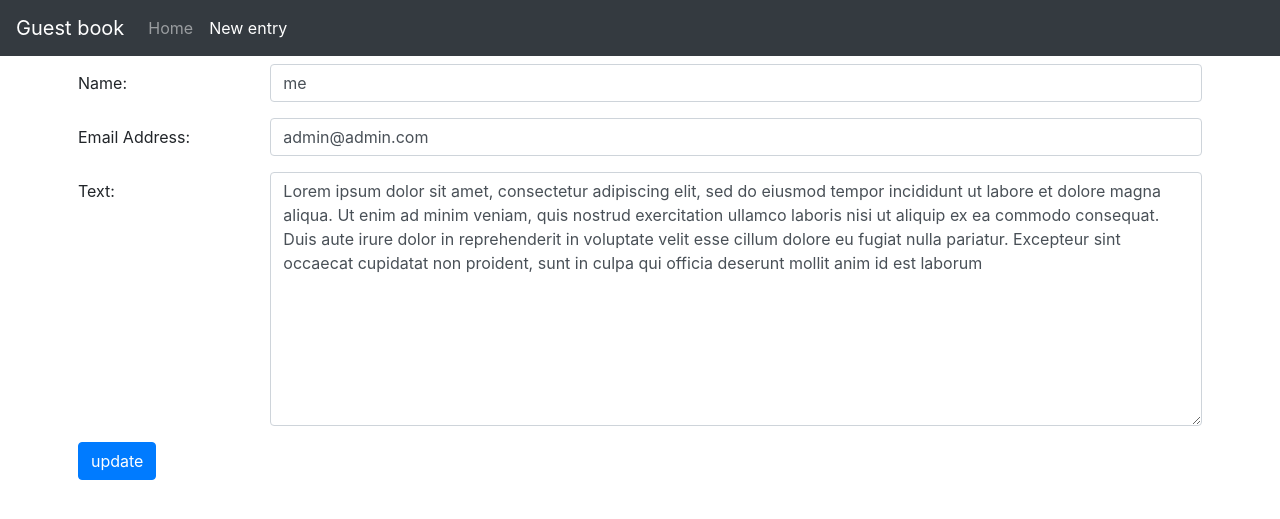
After one commit to k2Raven/python_group_3_exam_6, a Django app: page /article/1/edit/ in a window 1280 px wide. The commit adds this page. Shown: the top 519 px of the page. Run offline with Django 3.2, Linux system fonts and the light colour scheme; data comes from the database, SQL or seed files in the repository; some libraries are stand-ins or nearby versions.

Commit message:
Релиз функцию редактирование записи

```diff
--- a/source/book/urls.py
+++ b/source/book/urls.py
@@ -15,10 +15,11 @@ Including another URLconf
 """
 from django.contrib import admin
 from django.urls import path
-from webapp.views import index_view, record_create_view
+from webapp.views import index_view, record_create_view, record_update_view
 
 urlpatterns = [
     path('admin/', admin.site.urls),
     path('', index_view, name='index'),
-    path('new/', record_create_view, name='new_record')
+    path('new/', record_create_view, name='new_record'),
+    path('article/<int:pk>/edit/', record_update_view, name='update_record')
 ]
--- a/source/webapp/forms.py
+++ b/source/webapp/forms.py
@@ -3,7 +3,6 @@ from django.forms import widgets
 
 
 class RecordForm(forms.Form):
+    author = forms.CharField(max_length=40, required=True, label='Name')
     email_author = forms.EmailField(max_length=60, required=True, label='Email Address')
-    author = forms.CharField(max_length=40, required=True, label='Name')
-    text = forms.CharField(max_length=3000, required=True, label='Text',
-                           widget=widgets.Textarea)
+    text = forms.CharField(max_length=3000, required=True, label='Text', widget=widgets.Textarea)
--- a/source/webapp/templates/index.html
+++ b/source/webapp/templates/index.html
@@ -19,10 +19,10 @@
                 <p class="card-text">{{ record.text }}</p>
                 <div class="form-row align-items-center">
                     <div class="col-auto my-1">
-                        <form action="{% url 'index' %}"><a href="/delete/?pk={{ record.pk }}" class="btn btn-primary">deletion</a></form>
+                        <form><a href="/delete/?pk={{ record.pk }}" class="btn btn-primary">deletion</a></form>
                     </div>
                     <div class="col-auto my-1">
-                        <form><a href="/edit/?pk={{ record.pk }}" class="btn btn-primary">Edit</a></form>
+                        <form><a href="{% url 'update_record' record.pk%}" class="btn btn-primary">Edit</a></form>
                     </div>
                 </div>
 
--- /dev/null
+++ b/source/webapp/templates/update_render.html
@@ -0,0 +1,17 @@
+{% extends "base.html" %}
+{% block title %}New challenge{% endblock %}
+{% block menu %}
+      <li class="nav-item">
+        <a class="nav-link" href="/">Home</a>
+      </li>
+      <li class="nav-item active">
+        <a class="nav-link" href="">New entry<span class="sr-only">(current)</span></a>
+      </li>
+{% endblock %}
+
+{% block content %}
+    <form method="POST" action="{% url 'new_record' %}">
+        {% include 'partial/record_form.html' with button_text='update' %}
+    </form>
+</div>
+{%  endblock %}
--- a/source/webapp/views.py
+++ b/source/webapp/views.py
@@ -1,4 +1,4 @@
-from django.shortcuts import render, redirect
+from django.shortcuts import render, redirect, get_object_or_404
 
 from webapp.forms import RecordForm
 from webapp.models import Record
@@ -27,3 +27,24 @@ def record_create_view(request, *args, **kwargs):
 
         else:
             return render(request, 'new_record.html', context={'form': form})
+
+
+def record_update_view(request, pk):
+    record = get_object_or_404(Record, pk=pk)
+    if request.method == 'GET':
+        form = RecordForm(data={
+            'author': record.author,
+            'email_author': record.email_author,
+            'text': record.text
+        })
+        return render(request, 'update_render.html', context={'form': form, 'record': record})
+    elif request.method == 'POST':
+        form = RecordForm(data=request.POST)
+        if form.is_valid():
+            record.author = form.cleaned_data['author']
+            record.email_author = form.cleaned_data['email_author']
+            record.text = form.cleaned_data['text']
+            record.save()
+            return redirect('/')
+        else:
+            return render(request, 'update_render.html', context={'form': form, 'record': record})
```
